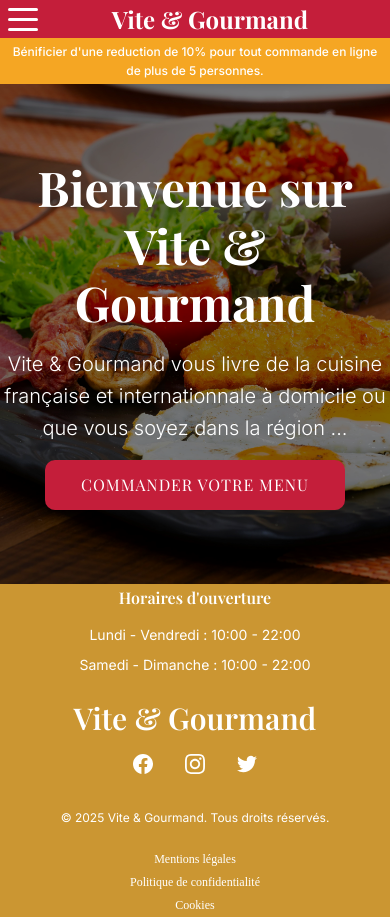
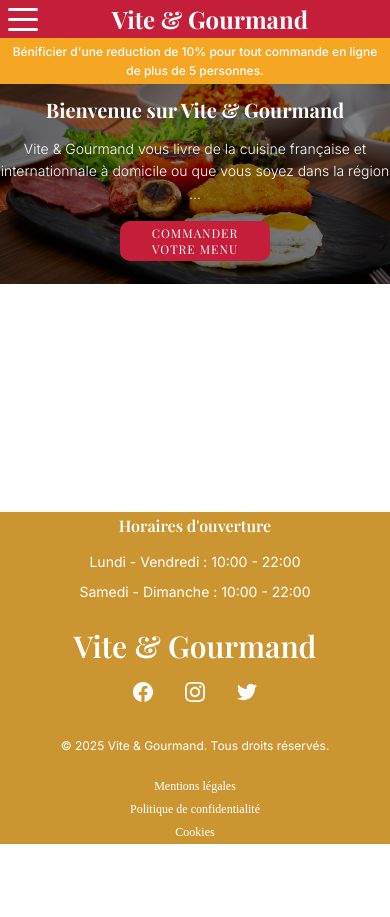
Before and after one commit to Slim-coder20/vite-gourmand, a React (Vite) app in the folder frontend/: page / in a window 390 px wide. After the commit the page ends 844 px from the top, so only its background shows below. Built offline with nearby package versions, Linux system fonts and the light colour scheme.

Commit message:
style: Ajout des media queries max-width: 768 et max-width:480 Test Ok

```diff
--- a/frontend/src/components/hero/Hero.module.css
+++ b/frontend/src/components/hero/Hero.module.css
@@ -76,3 +76,39 @@
   box-shadow: var(--shadow-md);
   transition: all 250ms ease-in-out;
 }
+
+/*  Media queries Hero section  */
+@media (max-width: 768px) {
+  .hero {
+    height: 300px;
+  }
+  .heroTitle {
+    font-size: 24px;
+  }
+  .heroText {
+    font-size: 16px;
+  }
+  .heroButton {
+    font-size: 14px;
+    width: 200px;
+    height: 40px;
+  }
+}
+
+@media (max-width: 480px) {
+  .hero {
+    height: 200px;
+  }
+  .heroTitle {
+    font-size: 20px;
+  }
+  .heroText {
+    font-size: 14px;
+  }
+  .heroButton {
+    font-size: 12px;
+    width: 150px;
+    height: 30px;
+    margin-bottom: 10px;
+  }
+}
```
